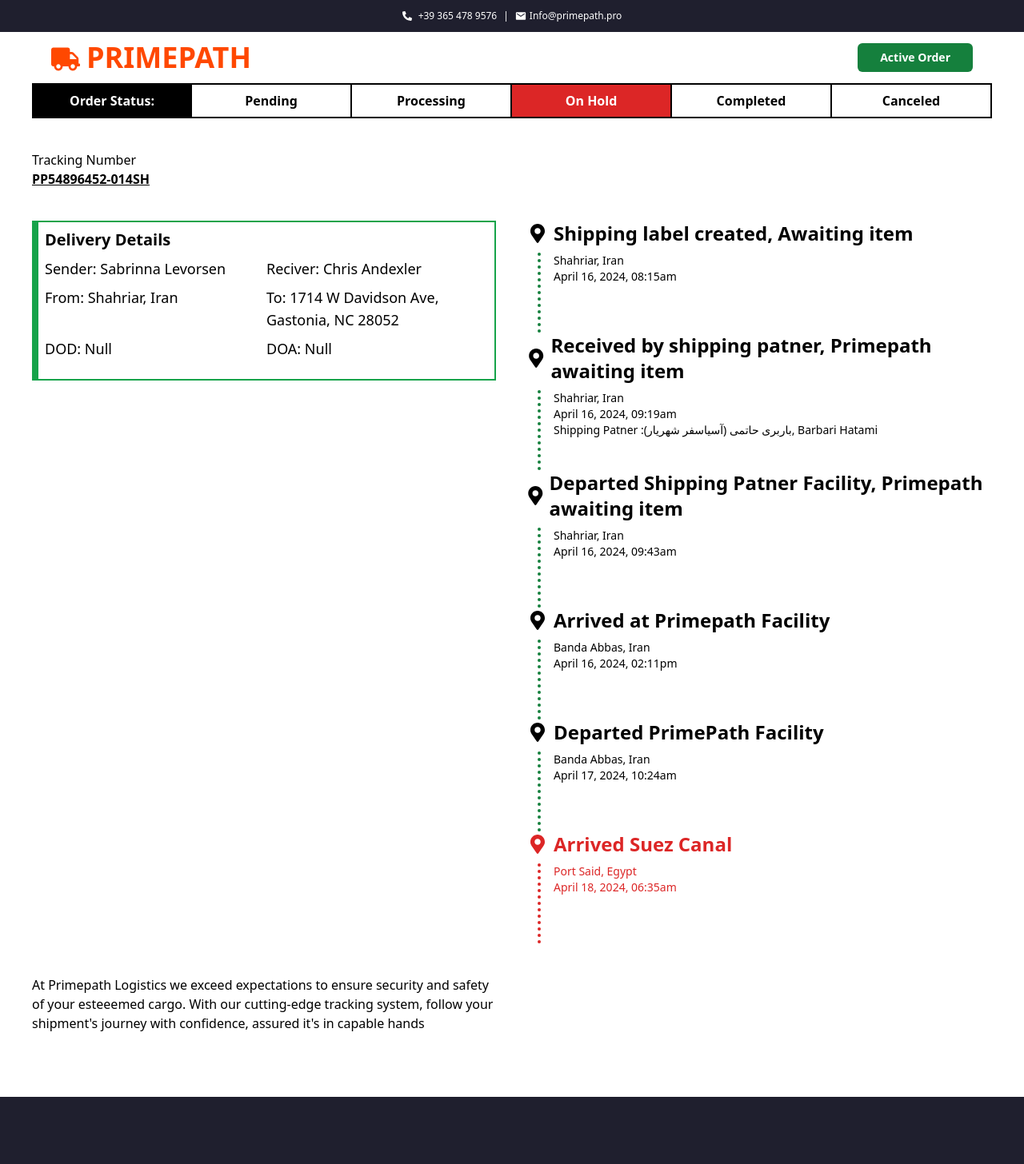
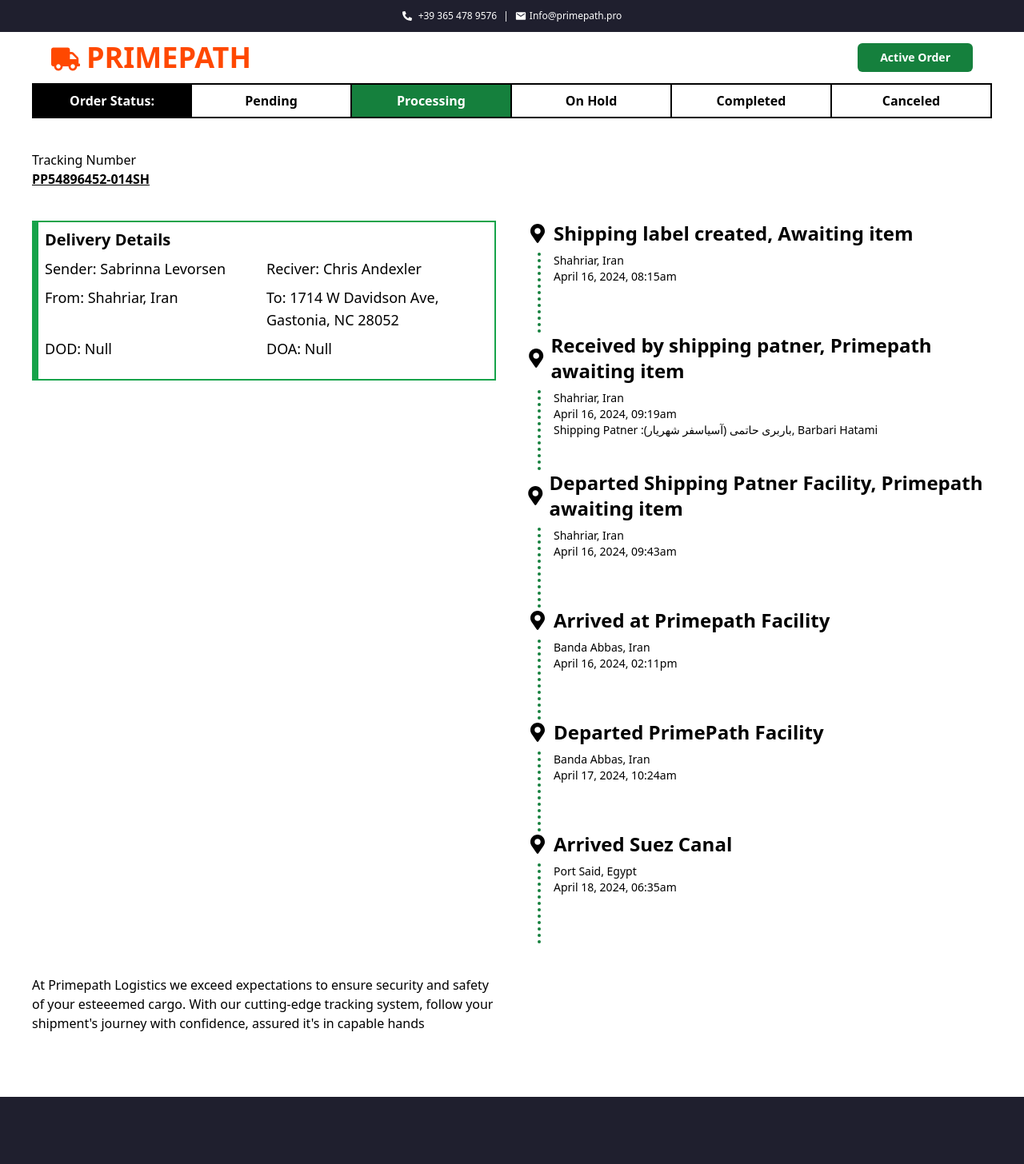
Before and after one commit to Yemezzy/Primepath, a React (Create React App) app: page /tracking/PP54896452-014SH in a window 1280 px wide. Shown: the top 1456 px of the page at 80% size. Built offline with nearby package versions, Linux system fonts and the light colour scheme.

Commit message:
first commit

```diff
--- a/src/Tracking/Firstitem.js
+++ b/src/Tracking/Firstitem.js
@@ -63,10 +63,10 @@ const Firstitem = () => {
             <li className="border-2 border-black border-l-0 text-base py-2 font-semibold">
               Pending
             </li>
-            <li className="border-2 border-black border-l-0 text-base py-2 font-semibold ">
+            <li className="border-2 bg-green-700 text-white border-black border-l-0 text-base py-2 font-semibold ">
               Processing
             </li>
-            <li className="border-2 mt-1 md:mt-0 border-black border-l-2 md:border-l-0 text-base py-2 font-semibold bg-red-600 text-white">
+            <li className="border-2 mt-1 md:mt-0 border-black border-l-2 md:border-l-0 text-base py-2 font-semibold">
               On Hold
             </li>
             <li className="border-2 mt-1 md:mt-0 border-black border-l-0 text-base py-2 font-semibold">
@@ -168,12 +168,12 @@ const Firstitem = () => {
                 <p> April 17, 2024, 10:24am</p>
               </p>
             </div>
-            <div className="text-2xl font-bold text-red-600">
+            <div className="text-2xl font-bold -600">
               <section className="flex gap-2 items-center">
                 <FaMapMarkerAlt />
                 <p>Arrived Suez Canal</p>
               </section>
-              <p className="text-sm font-normal px-4 ml-3 mt-2 h-[100px] border-l-4 border-dotted border-red-600">
+              <p className="text-sm font-normal px-4 ml-3 mt-2 h-[100px] border-l-4 border-dotted border-green-700">
                 <p> Port Said, Egypt</p>
                 <p> April 18, 2024, 06:35am</p>
               </p>
```
